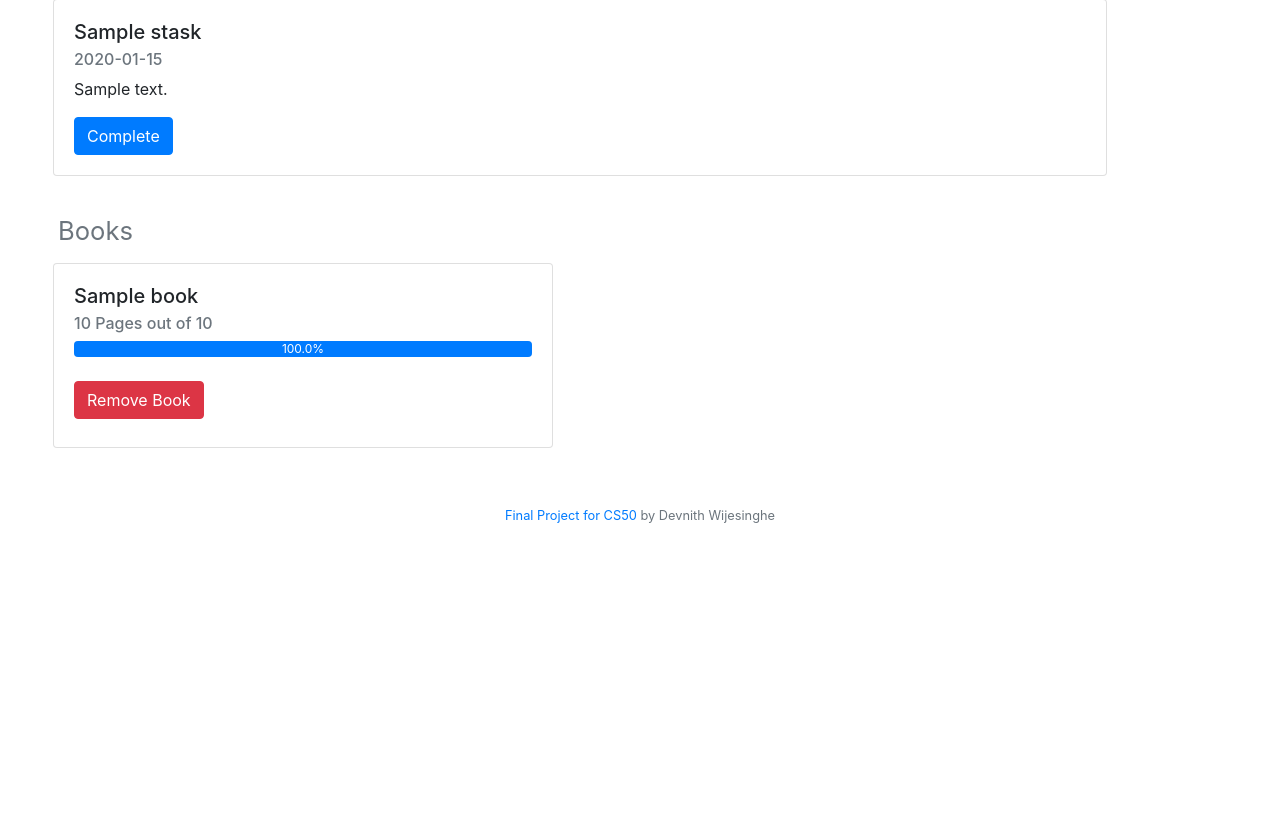
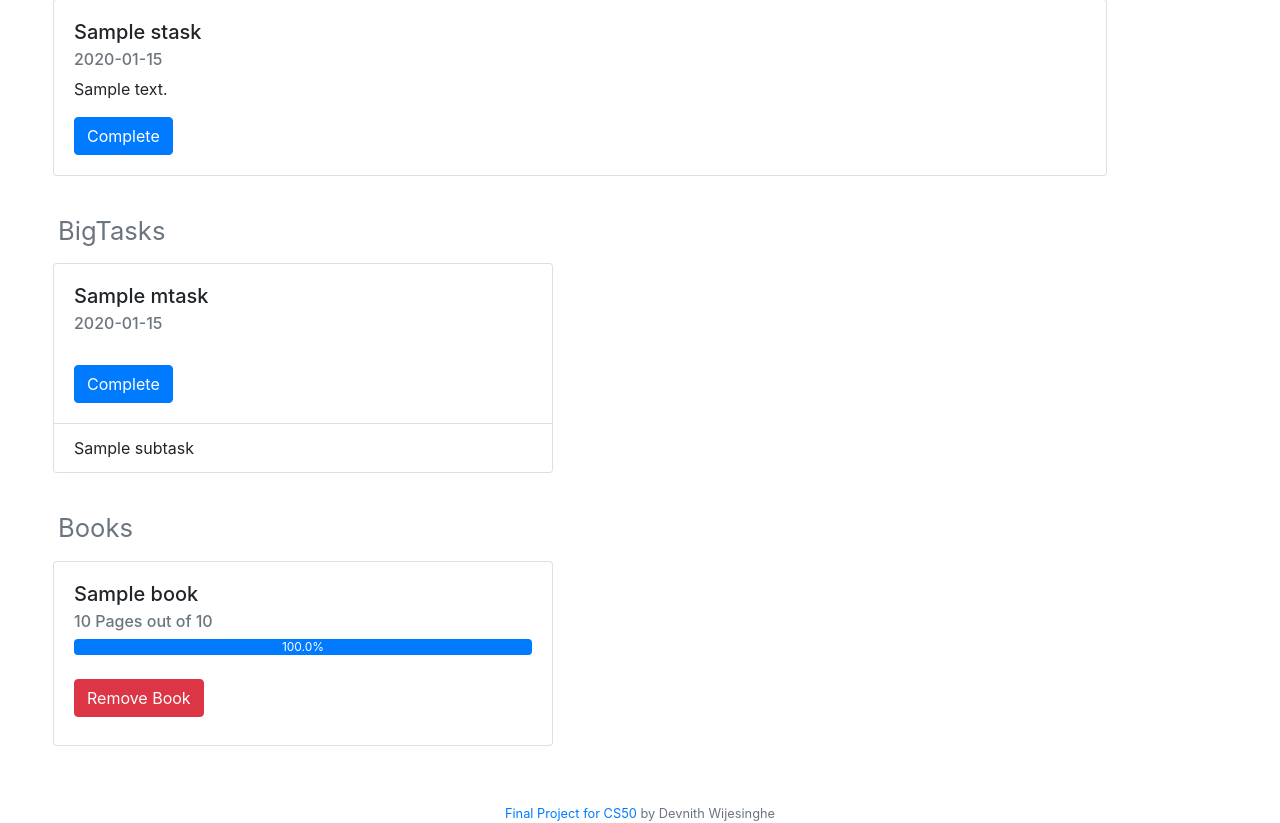
Before and after one commit to devnithw/Cards, a Flask app: page /dashboard in a window 1280 px wide. Shown: the part 383-1206 px from the top of the page. Before the commit the page ends 906 px from the top, so only its background shows below. Run offline with Flask 2, Linux system fonts and the light colour scheme; a user stored in the database is signed in; data comes from the database, SQL or seed files in the repository; both versions use the stored data as it was after the commit; tables that the repository leaves empty hold one stand-in row (values such as "Sample post").

Commit message:
Added Big tasks and the funcationality to delete them

```diff
--- a/application.py
+++ b/application.py
@@ -1,3 +1,8 @@
+# Taskly - CS50 Final Project by Devnith Wijesinghe
+# A simple task and schedule managing web application created using Python with Flask, SQLite and Bootstrap
+
+# ----------------------------------------------------------------------------------------------------------------------------
+
 from flask import Flask, flash, redirect, render_template, request, session
 from tempfile import mkdtemp
 from flask_session import Session
@@ -19,14 +24,14 @@ app.config["SESSION_TYPE"] = "filesystem"
 Session(app)
 
 
-# INDEX ROUTE---------------------------------------------------------------------------------------
+# INDEX ROUTE----------------------------------------------------------------------------------------------------------------
 @app.route('/')
 @login_required
 def index():
     return redirect("/dashboard")
 
 
-# LOGIN ROUTE --------------------------------------------------------------------------------------
+# LOGIN ROUTE ---------------------------------------------------------------------------------------------------------------
 @app.route("/login", methods=["GET", "POST"])
 def login():
 
@@ -191,15 +196,33 @@ def dashboard():
         db.execute("SELECT id,title,totalPages,currentPage FROM books WHERE user_id = (?)", (userID,))
         books = db.fetchall()
 
+        #Query the database for mtasks and crate a list of data rows
+        db.execute("SELECT id,title,date FROM mtasks WHERE user_id = (?)", (1,))
+        items = db.fetchall()
+        mtasks= list()
+
+        # Iterate over each mtask in mtasks list
+        for item in items:
+
+            # The mtask item is a tuple // Convert it to a list
+            item = list(item)
+
+            # Query the database for the relavant subtasks
+            db.execute("SELECT title FROM subtasks WHERE mtask_id = (?)", (item[0],))
+            subtasks = db.fetchall()
+
+            # Recreate a list containing the subtasks
+            temp = list()
+            for task in subtasks:
+                temp.append(task[0])
+
+            # Put the temporary list of subtasks in the bigger mtask list
+            item.append(temp)
+            mtasks.append(item)
 
 
 
-
-
-
-
-
-        return render_template("dashboard.html", name=name, points=points, stasks=stasks, books=books)
+        return render_template("dashboard.html", name=name, points=points, stasks=stasks, books=books, mtasks=mtasks)
 
     if request.method == "POST":
 
@@ -275,6 +298,25 @@ def dashboard():
             print(bookID + "is deleted")
             flash("Book removed")
 
+        # Deleting Mtask from database
+        if request.form.get("deleteMtask"):
+            mtask_id = request.form.get("deleteMtask")
+
+            # Delete all related subtasks
+            db.execute("DELETE FROM subtasks WHERE mtask_id = (?)", (mtask_id,))
+
+
+
+            # Delete the row from the database
+            db.execute("DELETE FROM mtasks WHERE id = (?)", (mtask_id,))
+
+            # Close the database connection
+            connection.commit()
+            connection.close()
+
+            flash("Big Task removed")
+            print("Mtask is deleted")
+
 
 
 
--- a/templates/dashboard.html
+++ b/templates/dashboard.html
@@ -44,6 +44,46 @@
     </div>
 
 {% endif %}
+
+<!--Big Tasks // Mtasks-->
+<br>
+<h2 style="text-align: left; margin-bottom: 5px;"><small class="text-muted">BigTasks</small></h2>
+
+{% if mtasks|length < 1 %}
+
+    <h4 style="text-align: left; margin-bottom: 5px;"><small class="text-muted">You have no BigTasks</small></h4>
+
+{% else %}
+
+    <div class="row">
+        {% for mtask in mtasks %}
+            <div class="col-lg" style="padding: 0px;">
+                <div class="card" style="margin: 10px; text-align: left; width: 500px;">
+                    <div class="card-body">
+                        <h5 class="card-title">{{ mtask[1] }}</h5>
+                        <h6 class="card-subtitle mb-2 text-muted">{{ mtask[2] }}</h6>
+                        <br>
+                        <form action="/dashboard" method="post">
+                            <button class="btn btn-primary" type="submit" name="deleteMtask" value="{{ mtask[0] }}">Complete</a>
+                        </form>
+                    </div>
+                    <ul class="list-group list-group-flush">
+                        {% for subtask in mtask[3] %}
+                            <li class="list-group-item">{{subtask}}</li>
+                        {% endfor %}
+                    </ul>
+
+
+                </div>
+            </div>
+        {% endfor %}
+    </div>
+
+{% endif %}
+
+
+
+
 
 
 <!--Books // Books-->
@@ -109,14 +149,4 @@
 
 
 
-
-
-
-
-
-
-
-
-
-
 {% endblock %}
```
Also changed, not shown: tasks.db.
